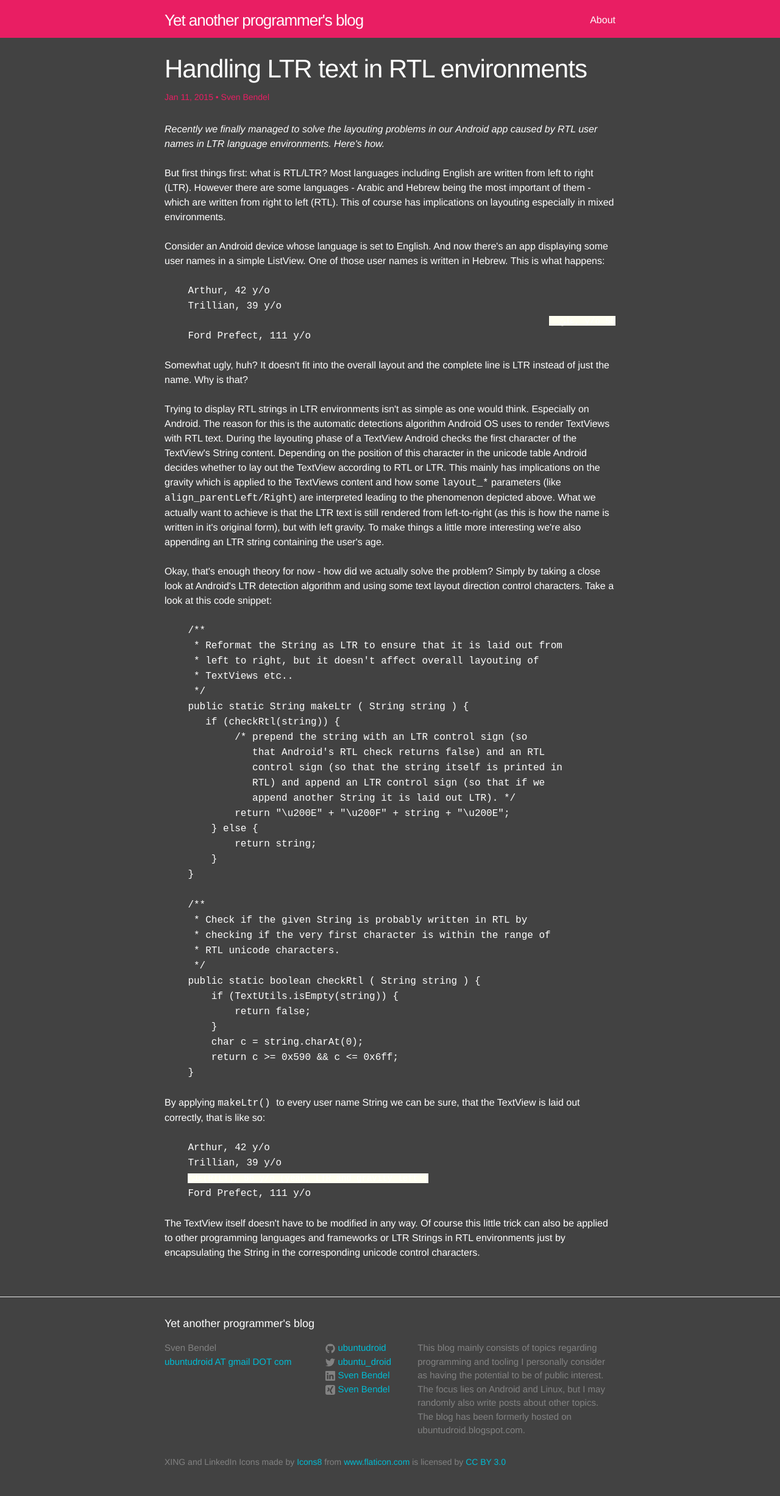
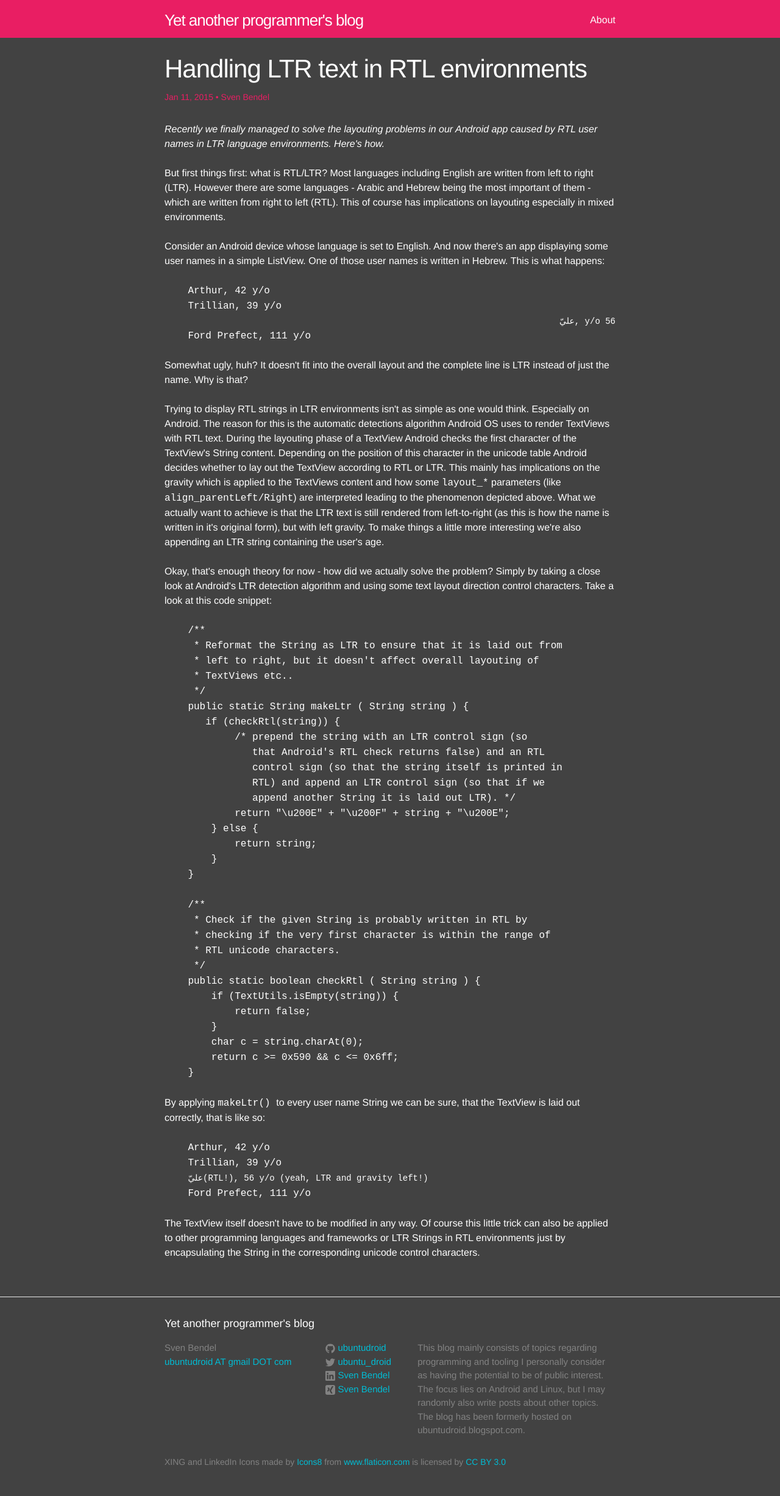
Before and after one commit to ubuntudroid/ubuntudroid.github.io, a Jekyll site: the page built from _posts/2015-01-11-handling-ltr-text-in-rtl-environments.html, in a window 1280 px wide. Shown: the whole page at 61% size. Built offline with Jekyll 4.4.1, drawn with Linux system fonts in a browser that asks for light colours.

Commit message:
Fix background color of RTL strings in RTL handling post

```diff
--- a/_posts/2015-01-11-handling-ltr-text-in-rtl-environments.html
+++ b/_posts/2015-01-11-handling-ltr-text-in-rtl-environments.html
@@ -20,7 +20,7 @@ This of course has implications on layouting especially in mixed environments.
 <br /><span style="font-family: Courier New, Courier, monospace;">&nbsp; &nbsp; Arthur, 42 y/o</span>
 <br /><span style="font-family: Courier New, Courier, monospace;">&nbsp; &nbsp; Trillian, 39 y/o</span>
 <br />
-<div style="text-align: right;"><span style="background-color: #fffff1; font-size: 14px; line-height: 19.6000003814697px;"><span style="font-family: Courier New, Courier, monospace;">&nbsp; عليّ, y/o 56</span></span>
+<div style="text-align: right;"><span style="font-size: 14px; line-height: 19.6000003814697px;"><span style="font-family: Courier New, Courier, monospace;">&nbsp; عليّ, y/o 56</span></span>
 </div><span style="font-family: Courier New, Courier, monospace;">&nbsp; &nbsp; Ford Prefect, 111 y/o</span>
 <br />
 <br />Somewhat ugly, huh? It doesn't fit into the overall layout and the complete line is LTR instead of just the name. Why is that?
@@ -65,7 +65,7 @@ more interesting we're also appending an LTR string containing the user's age.
 <br /><span style="font-family: Courier New, Courier, monospace;"><br /></span><span style="font-family: inherit;">By applying </span><span style="font-family: Courier New, Courier, monospace;">makeLtr()&nbsp;</span><span style="font-family: inherit;">to every user name String we can be sure, that the TextView is laid out correctly, that is like so:</span>
 <br /><span style="font-family: inherit;"><br /></span><span style="font-family: Courier New, Courier, monospace;">&nbsp; &nbsp; Arthur, 42 y/o</span>
 <br /><span style="font-family: Courier New, Courier, monospace;">&nbsp; &nbsp; Trillian, 39 y/o</span>
-<br /><span style="font-family: Courier New, Courier, monospace;">&nbsp; &nbsp;&nbsp;</span><span style="background-color: #fffff1; font-family: 'Courier New', Courier, monospace; font-size: 14px; line-height: 19.6000003814697px; text-align: left;">عليّ(RTL!), 56 y/o (yeah, LTR and gravity left!)<!-----><!-----></span>
+<br /><span style="font-family: Courier New, Courier, monospace;">&nbsp; &nbsp;&nbsp;</span><span style="font-family: 'Courier New', Courier, monospace; font-size: 14px; line-height: 19.6000003814697px; text-align: left;">عليّ(RTL!), 56 y/o (yeah, LTR and gravity left!)<!-----><!-----></span>
 <!----->
 <br /><span style="font-family: Courier New, Courier, monospace;">&nbsp; &nbsp; Ford Prefect, 111 y/o</span>
 <br /><span style="font-family: Courier New, Courier, monospace;"><br /></span><span style="font-family: inherit;">The TextView itself doesn't have to be modified in any way. Of course this little trick can also be applied to other programming languages and frameworks or LTR Strings in RTL environments just by encapsulating the String in the corresponding unicode control characters.</span>
```
